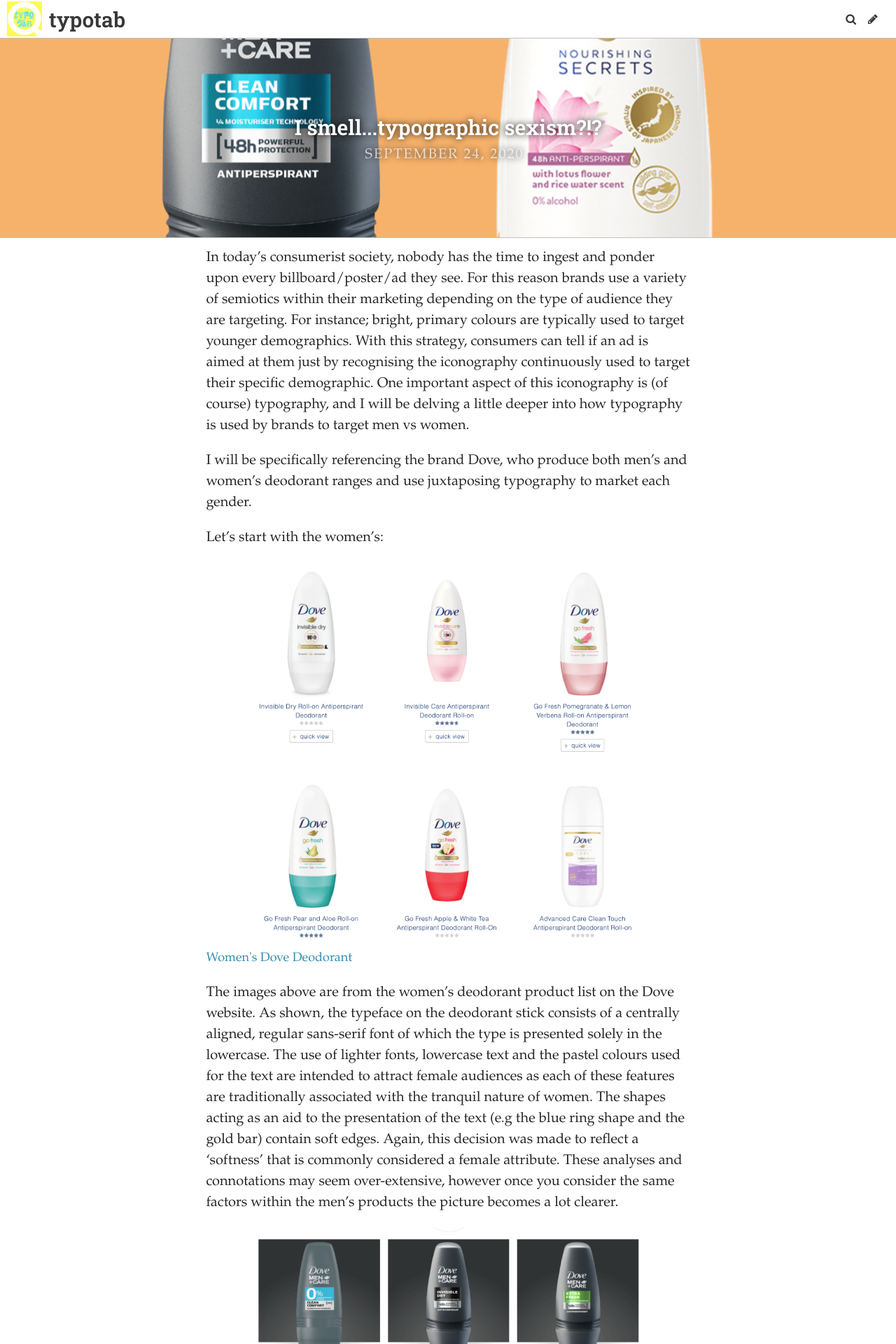
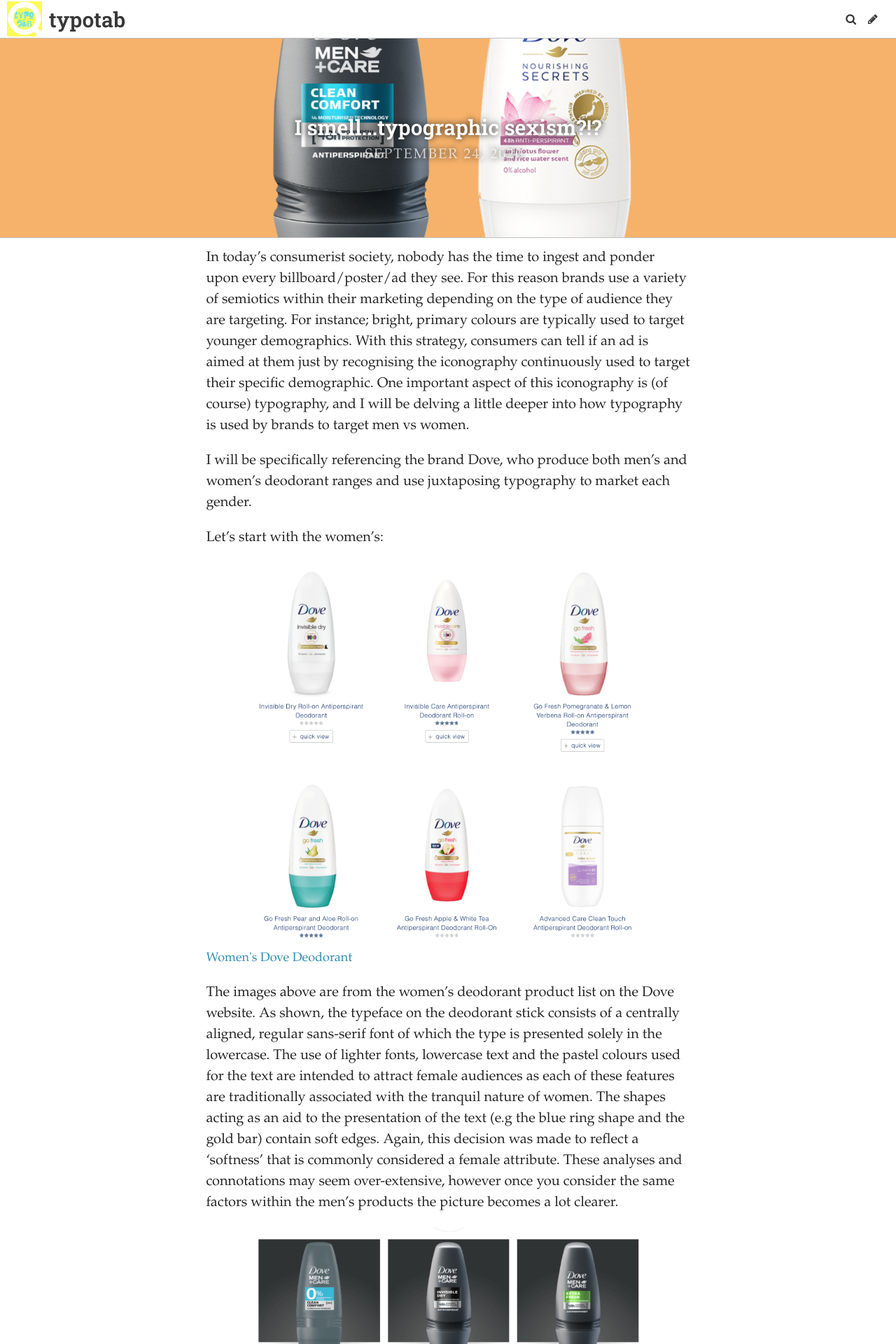
Before and after one commit to ChloeLynnette/TypographyArticles, a Jekyll site: the page built from _posts/2019-07-20-here-is-my-new-post-for-trial.md, in a window 1280 px wide. Shown: the top 1920 px of the page at 70% size. Built offline with Jekyll 4.4.1, drawn with Linux system fonts in a browser that asks for light colours; some web fonts are replaced.

Commit message:
Update Post “2019-07-20-here-is-my-new-post-for-trial”

```diff
--- a/_posts/2019-07-20-here-is-my-new-post-for-trial.md
+++ b/_posts/2019-07-20-here-is-my-new-post-for-trial.md
@@ -2,7 +2,7 @@
 layout: post
 title: I smell...typographic sexism?!?
 date: 2020-09-24T17:31:56.213Z
-header_feature_image: ../uploads/screenshot-2020-09-30-at-16.58.55.png
+header_feature_image: ../uploads/screenshot-2020-09-30-at-17.01.33.png
 caption: ""
 comments: true
 ---
```
Also changed, not shown: uploads/screenshot-2020-09-30-at-17.01.33.png (added).
